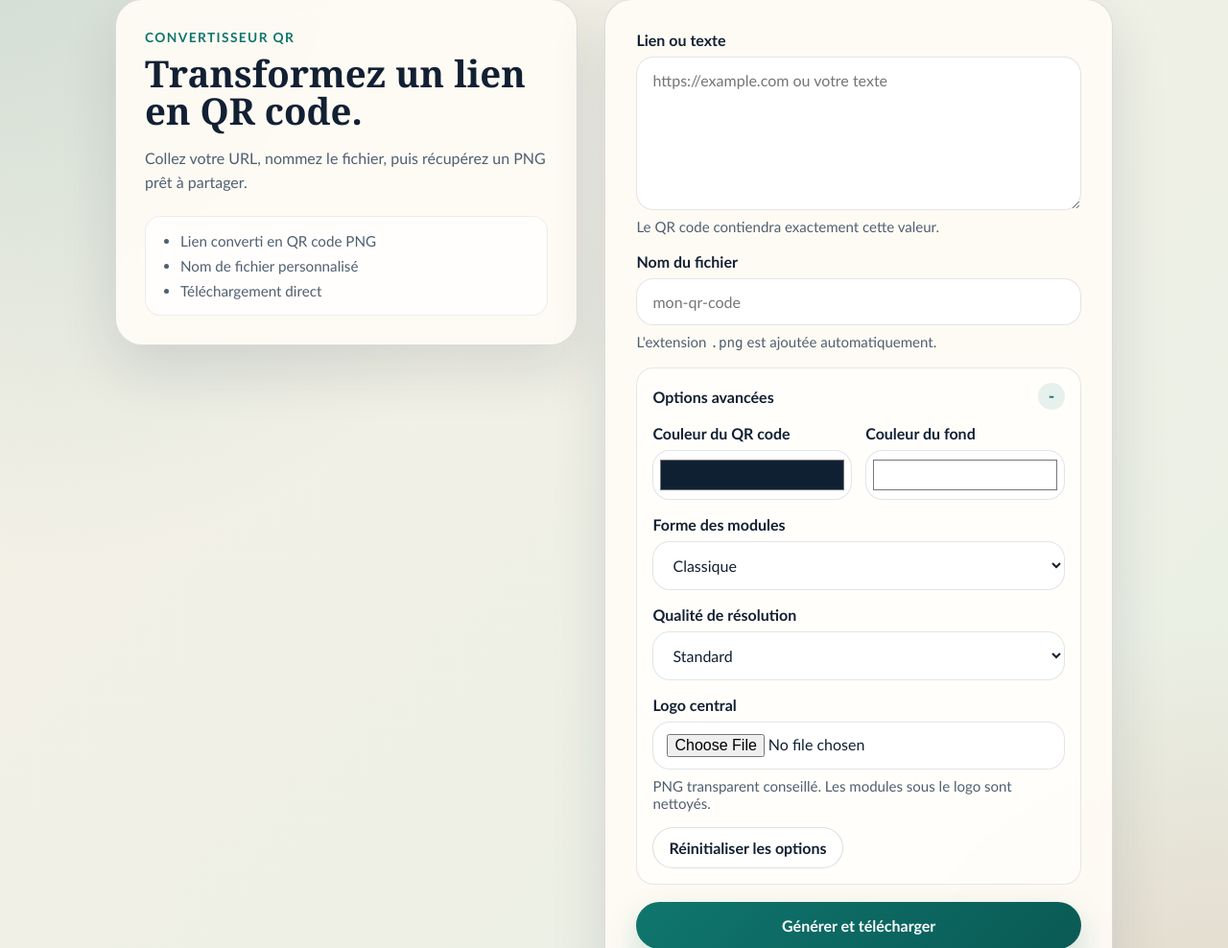
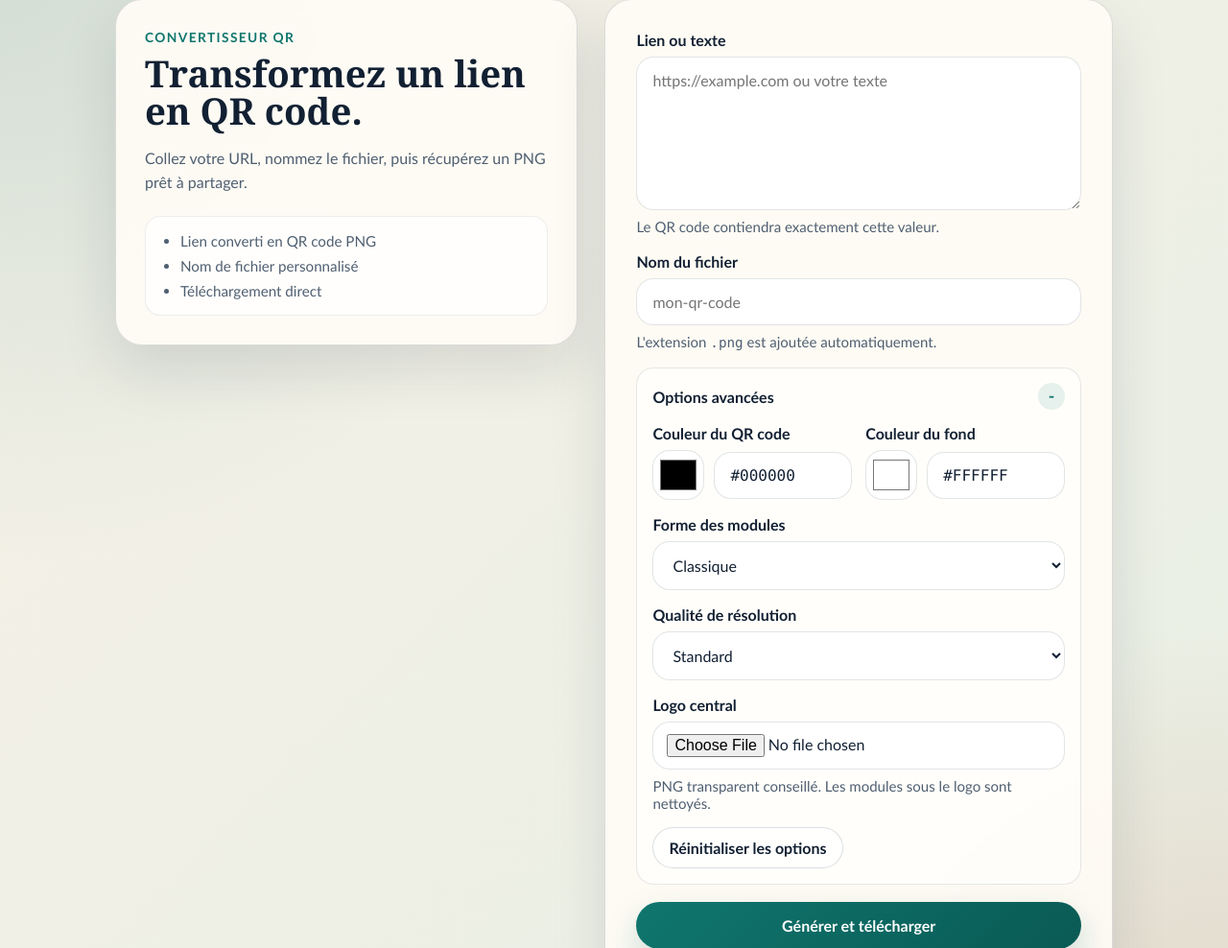
Before and after one commit to Gob-coder-dev/CodeQR-WebApp, a Flask app: page / in a window 1280 px wide, after a click that opens the changed part. Shown: the part 49-1037 px from the top of the page at 96% size. Run offline with Flask 3, Linux system fonts and the light colour scheme.

Commit message:
hexadecimal color added

```diff
--- a/qr_service.py
+++ b/qr_service.py
@@ -20,7 +20,7 @@ from qrcode.image.styles.moduledrawers.pil import (
 
 
 DEFAULT_FILE_STEM: Final[str] = "qr-code"
-DEFAULT_FOREGROUND_COLOR: Final[str] = "#102033"
+DEFAULT_FOREGROUND_COLOR: Final[str] = "#000000"
 DEFAULT_BACKGROUND_COLOR: Final[str] = "#ffffff"
 DEFAULT_MODULE_STYLE: Final[str] = "square"
 DEFAULT_QUALITY: Final[str] = "high"
--- a/static/app.js
+++ b/static/app.js
@@ -4,19 +4,22 @@ const statusBox = document.querySelector("#status");
 const textField = document.querySelector("#text");
 const filenameField = document.querySelector("#filename");
 const foregroundColorField = document.querySelector("#foreground-color");
+const foregroundHexField = document.querySelector("#foreground-color-hex");
 const backgroundColorField = document.querySelector("#background-color");
+const backgroundHexField = document.querySelector("#background-color-hex");
 const moduleStyleField = document.querySelector("#module-style");
 const qualityField = document.querySelector("#quality");
 const logoField = document.querySelector("#logo");
 const resetOptionsButton = document.querySelector("#reset-options");
 
 const defaultOptions = {
-  foregroundColor: "#102033",
+  foregroundColor: "#000000",
   backgroundColor: "#ffffff",
   moduleStyle: "square",
-  quality: "high",
+  quality: "medium",
 };
 const maxLogoBytes = 2 * 1024 * 1024;
+const hexColorPattern = /^#[0-9a-fA-F]{6}$/;
 
 function setStatus(message, type = "info") {
   statusBox.textContent = message;
@@ -59,6 +62,28 @@ function triggerDownload(blob, filename) {
   window.setTimeout(() => window.URL.revokeObjectURL(url), 0);
 }
 
+function normalizeHexColor(value) {
+  const trimmedValue = value.trim();
+  const prefixedValue = trimmedValue.startsWith("#") ? trimmedValue : `#${trimmedValue}`;
+
+  return hexColorPattern.test(prefixedValue) ? prefixedValue.toUpperCase() : null;
+}
+
+function syncHexFromPicker(colorField, hexField) {
+  hexField.value = colorField.value.toUpperCase();
+}
+
+function syncPickerFromHex(colorField, hexField) {
+  const normalizedValue = normalizeHexColor(hexField.value);
+  if (!normalizedValue) {
+    return false;
+  }
+
+  colorField.value = normalizedValue.toLowerCase();
+  hexField.value = normalizedValue;
+  return true;
+}
+
 async function handleSubmit(event) {
   event.preventDefault();
 
@@ -75,6 +100,18 @@ async function handleSubmit(event) {
   if (logoFile && logoFile.size > maxLogoBytes) {
     setStatus("Le logo doit faire 2 Mo maximum.", "error");
     logoField.focus();
+    return;
+  }
+
+  if (!syncPickerFromHex(foregroundColorField, foregroundHexField)) {
+    setStatus("La couleur du QR code doit etre au format hexadecimal, par exemple #000000.", "error");
+    foregroundHexField.focus();
+    return;
+  }
+
+  if (!syncPickerFromHex(backgroundColorField, backgroundHexField)) {
+    setStatus("La couleur du fond doit etre au format hexadecimal, par exemple #FFFFFF.", "error");
+    backgroundHexField.focus();
     return;
   }
 
@@ -116,7 +153,9 @@ async function handleSubmit(event) {
 
 function resetAdvancedOptions() {
   foregroundColorField.value = defaultOptions.foregroundColor;
+  foregroundHexField.value = defaultOptions.foregroundColor.toUpperCase();
   backgroundColorField.value = defaultOptions.backgroundColor;
+  backgroundHexField.value = defaultOptions.backgroundColor.toUpperCase();
   moduleStyleField.value = defaultOptions.moduleStyle;
   qualityField.value = defaultOptions.quality;
   logoField.value = "";
@@ -133,4 +172,16 @@ function clearErrorStatus() {
 
 form.addEventListener("input", clearErrorStatus);
 form.addEventListener("change", clearErrorStatus);
+foregroundColorField.addEventListener("input", () => {
+  syncHexFromPicker(foregroundColorField, foregroundHexField);
+});
+backgroundColorField.addEventListener("input", () => {
+  syncHexFromPicker(backgroundColorField, backgroundHexField);
+});
+foregroundHexField.addEventListener("blur", () => {
+  syncPickerFromHex(foregroundColorField, foregroundHexField);
+});
+backgroundHexField.addEventListener("blur", () => {
+  syncPickerFromHex(backgroundColorField, backgroundHexField);
+});
 resetOptionsButton.addEventListener("click", resetAdvancedOptions);
--- a/static/style.css
+++ b/static/style.css
@@ -151,6 +151,23 @@ input[type="file"] {
   padding: 12px 14px;
 }
 
+.color-control {
+  display: grid;
+  grid-template-columns: 54px minmax(0, 1fr);
+  gap: 10px;
+  align-items: center;
+}
+
+.color-control input[type="color"] {
+  min-width: 0;
+}
+
+.color-hex {
+  min-width: 0;
+  text-transform: uppercase;
+  font-family: "Consolas", "Courier New", monospace;
+}
+
 .hint {
   margin: 0;
   color: var(--muted);
--- a/templates/index.html
+++ b/templates/index.html
@@ -62,22 +62,48 @@
               <div class="option-grid">
                 <div class="field color-field">
                   <label for="foreground-color">Couleur du QR code</label>
+                  <div class="color-control">
                     <input
                       id="foreground-color"
                       name="foreground_color"
                       type="color"
-                    value="#102033"
+                      value="#000000"
                     >
+                    <input
+                      id="foreground-color-hex"
+                      class="color-hex"
+                      type="text"
+                      value="#000000"
+                      maxlength="7"
+                      pattern="#[0-9a-fA-F]{6}"
+                      aria-label="Code hexad&eacute;cimal de la couleur du QR code"
+                      autocomplete="off"
+                      spellcheck="false"
+                    >
+                  </div>
                 </div>
 
                 <div class="field color-field">
                   <label for="background-color">Couleur du fond</label>
+                  <div class="color-control">
                     <input
                       id="background-color"
                       name="background_color"
                       type="color"
                       value="#ffffff"
                     >
+                    <input
+                      id="background-color-hex"
+                      class="color-hex"
+                      type="text"
+                      value="#FFFFFF"
+                      maxlength="7"
+                      pattern="#[0-9a-fA-F]{6}"
+                      aria-label="Code hexad&eacute;cimal de la couleur du fond"
+                      autocomplete="off"
+                      spellcheck="false"
+                    >
+                  </div>
                 </div>
               </div>
 
```
Also changed, not shown: tests/test_app.py (+4 -2 lines), tests/test_qr_service.py (+11 -4 lines). Lines whose indentation alone changed are shown as unchanged.
